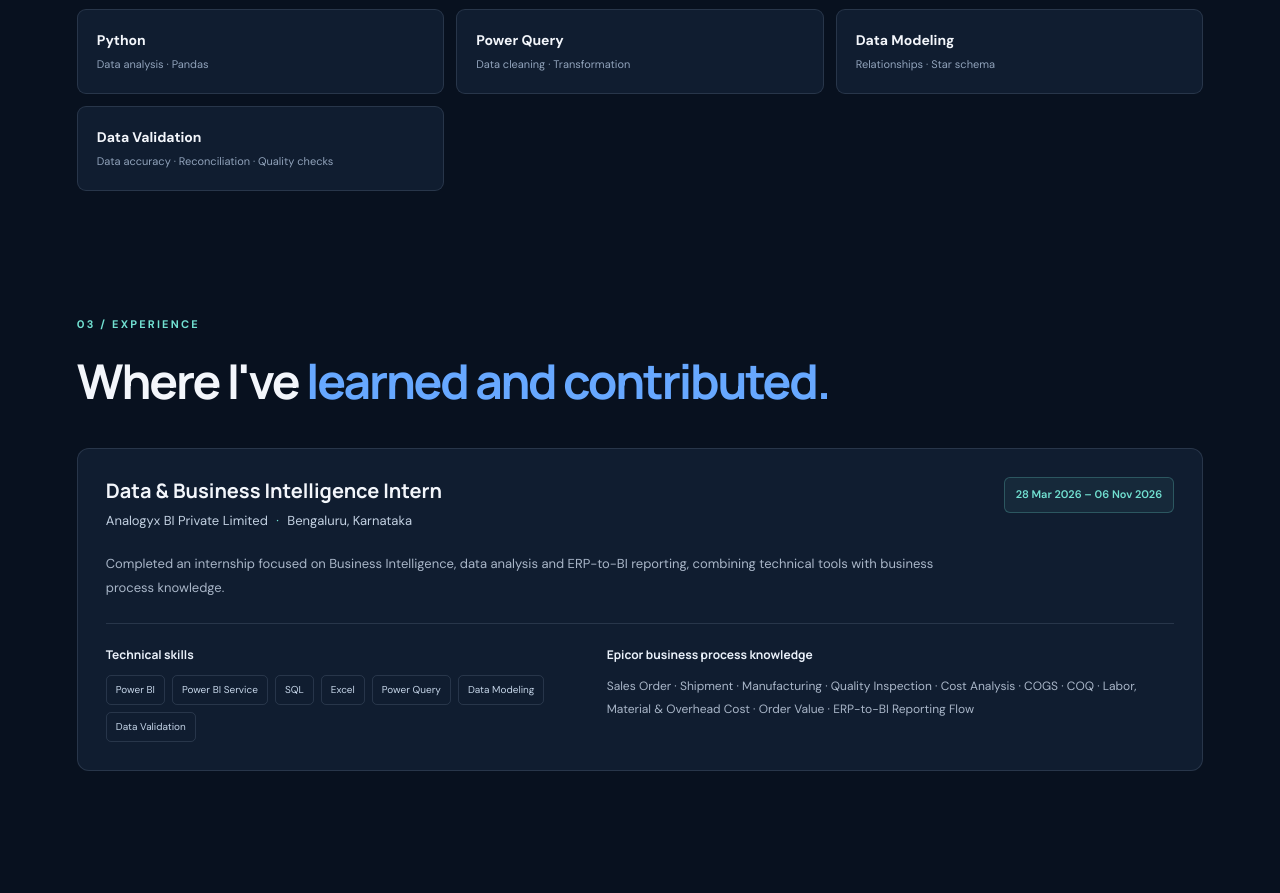
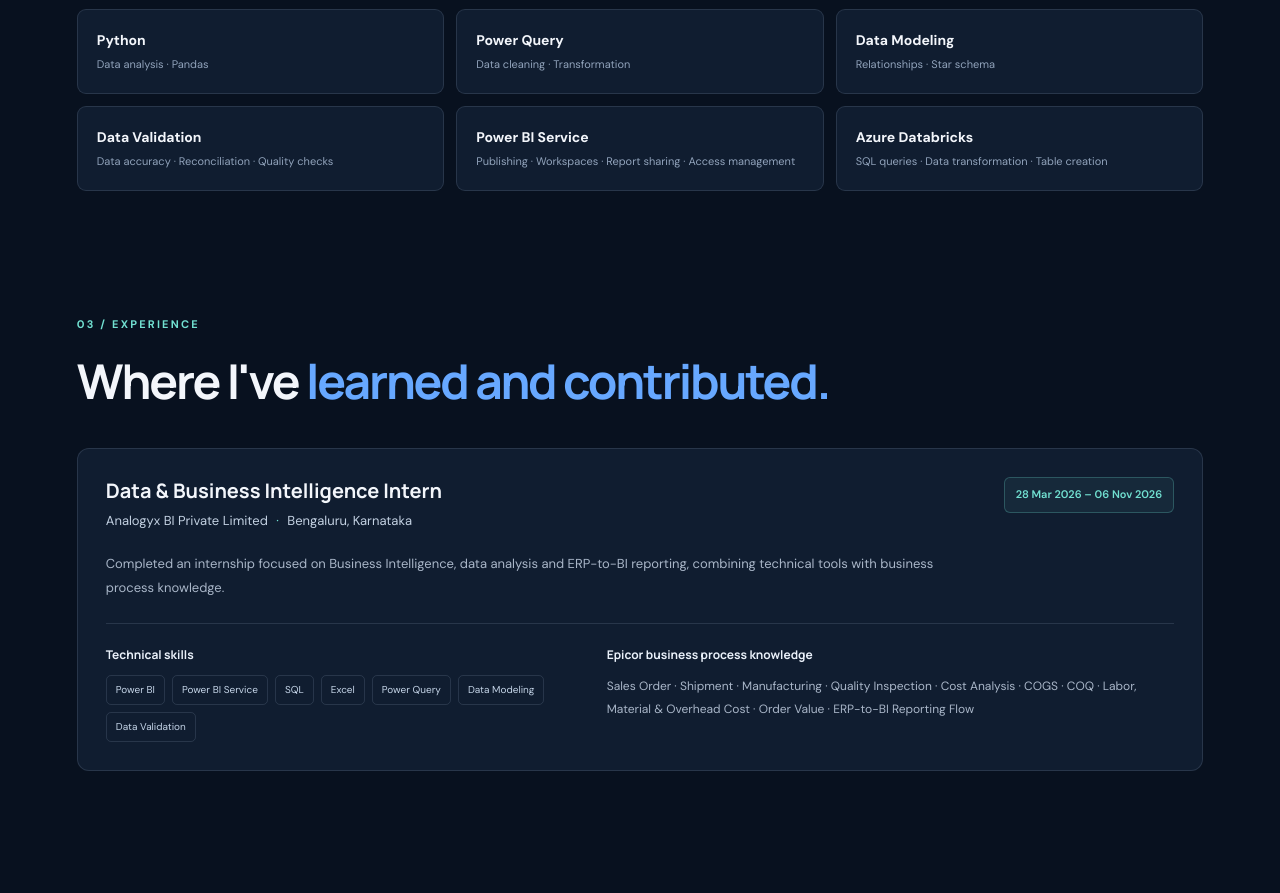
Before and after one commit to Giririgi/portfolio, a plain HTML site: page index.html in a window 1280 px wide. Shown: the part 1500-2393 px from the top of the page. Drawn offline with Linux system fonts and the light colour scheme.

Commit message:
Add files via upload

```diff
--- a/index.html
+++ b/index.html
@@ -87,6 +87,8 @@
         <div class="skill-item"><strong>Power Query</strong><small>Data cleaning · Transformation</small></div>
         <div class="skill-item"><strong>Data Modeling</strong><small>Relationships · Star schema</small></div>
         <div class="skill-item"><strong>Data Validation</strong><small>Data accuracy · Reconciliation · Quality checks</small></div>
+        <div class="skill-item"><strong>Power BI Service</strong><small>Publishing · Workspaces · Report sharing · Access management</small></div>
+        <div class="skill-item"><strong>Azure Databricks</strong><small>SQL queries · Data transformation · Table creation</small></div>
       </div>
     </section>
 
```
